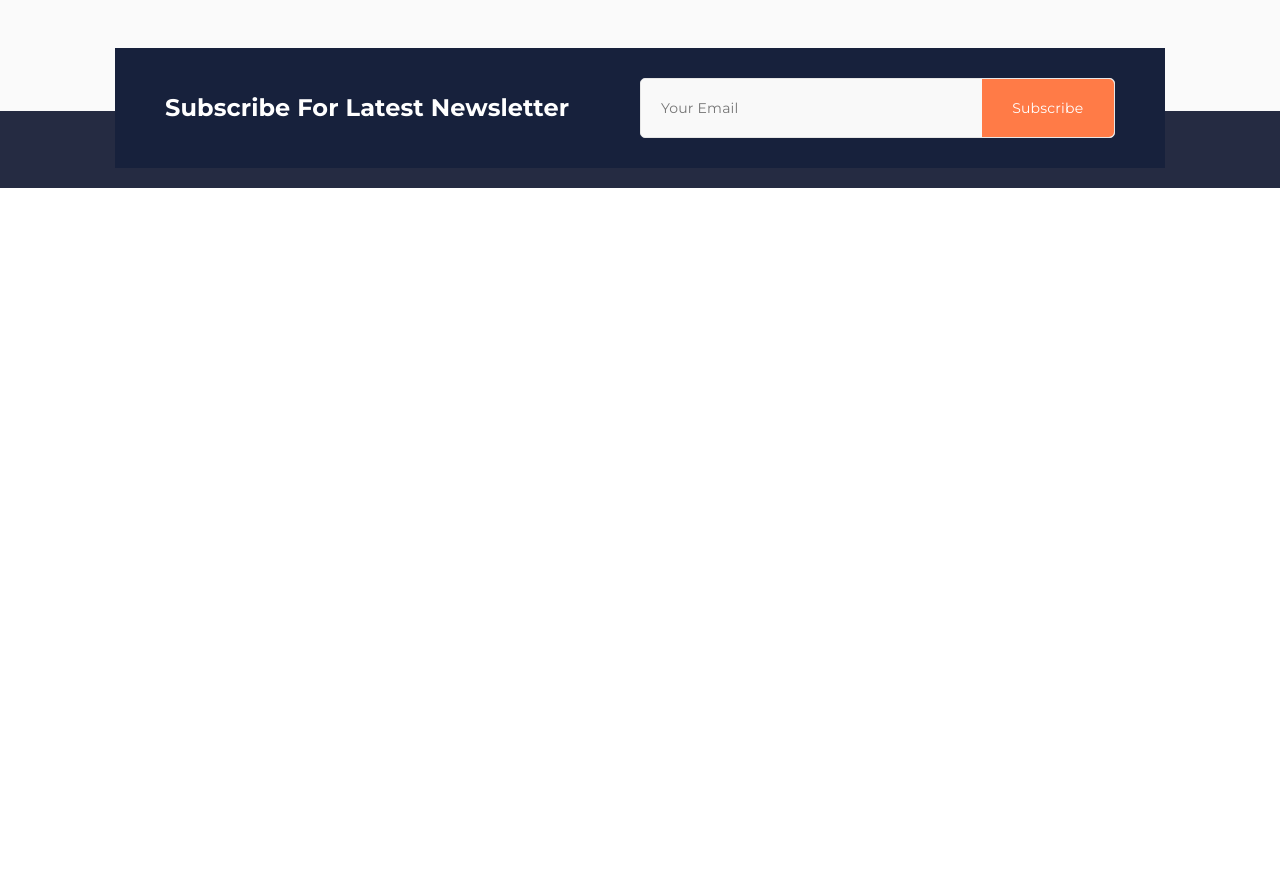
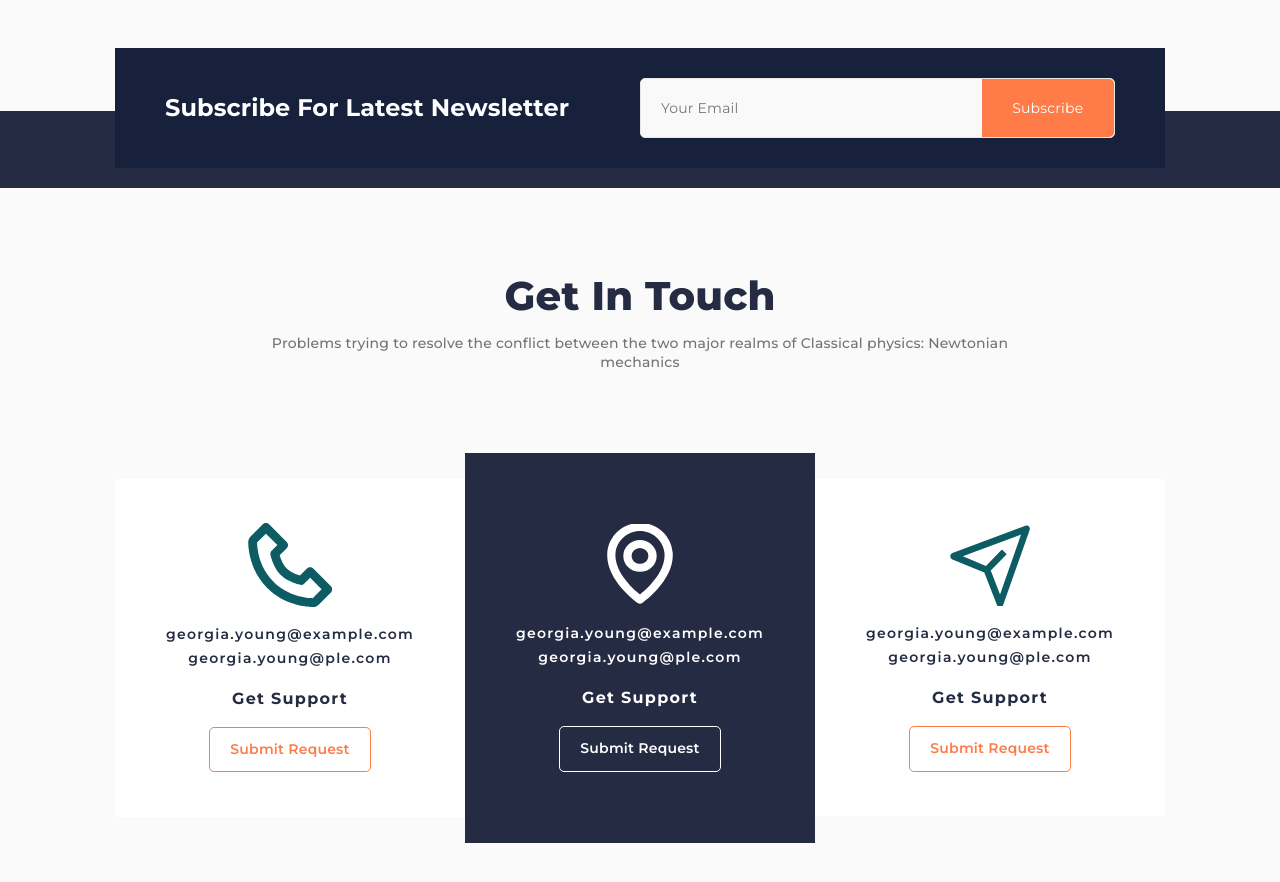
Before and after one commit to and-yevchenko/Relvise, a website built with Vite: page index.html in a window 1280 px wide. Shown: the part 3005-3887 px from the top of the page. Before the commit the page ends 3193 px from the top, so only its background shows below. Built offline with nearby package versions, Linux system fonts and the light colour scheme.

Commit message:
Add section contact

```diff
--- a/index.html
+++ b/index.html
@@ -192,6 +192,35 @@
             </div>
             <div class="social__decor"></div>
         </section>
+        <!-- /***SECTION CONTACTS***/ -->
+        <section class="contact">
+            <div class="contact__container">
+                <div class="contact__textbox textbox">
+                    <h2 class="textbox__title">Get In Touch</h2>
+                    <p class="textbox__text">Problems trying to resolve the conflict between the two major realms of Classical physics: Newtonian mechanics </p>
+                </div>
+                <div class="contact__support support">
+                    <div class="support__item">
+                        <img src="./public/icon/contact/icon-tel.svg" alt="telephone" class="support__icon">
+                        <div class="support__adres">georgia.young@example.com<br>georgia.young@ple.com</div>
+                        <div class="support__title">Get Support</div>
+                        <button type="button" class="support__button button-contact">Submit Request</button>
+                    </div>
+                    <div class="support__item support__item--2">
+                        <img src="./public/icon/contact/icon-map.svg" alt="map" class="support__icon">
+                        <div class="support__adres">georgia.young@example.com<br>georgia.young@ple.com</div>
+                        <div class="support__title">Get Support</div>
+                        <button type="button" class="support__button button-contact">Submit Request</button>
+                    </div>
+                    <div class="support__item">
+                        <img src="./public/icon/contact/icon-gram.svg" alt="email" class="support__icon">
+                        <div class="support__adres">georgia.young@example.com<br>georgia.young@ple.com</div>
+                        <div class="support__title">Get Support</div>
+                        <button type="button" class="support__button button-contact">Submit Request</button>
+                    </div>
+                </div>
+            </div>
+        </section>
       </main>
     </div>
     <script type="module" src="/main.js"></script>
--- a/src/style/App.scss
+++ b/src/style/App.scss
@@ -36,4 +36,5 @@ $maxWidthContainer: 1050px;
 @import './sections/practice.scss';
 @import './sections/who-we.scss';
 @import './sections/social.scss';
+@import './sections/contact.scss';
 // @import './layout/footer.scss';
--- /dev/null
+++ b/src/style/sections/contact.scss
@@ -0,0 +1,64 @@
+.contact {
+    &__container {
+        padding: 5rem 15px 9.25rem 15px;
+    }
+    &__textbox {
+        margin-bottom: 5rem;
+        text-align: center;
+        padding: 0 clm-rem(3, 1440, 10);
+        @media screen and (max-width:424px) {
+            padding: 0 1.5rem;
+        }
+    }
+}
+
+.support {
+    display: flex;
+    align-items: center;
+    @media screen and (max-width:767px) {
+        flex-direction: column;
+    }
+    &__item {
+        width: 100%;
+        background-color: colors.$background-white;
+        flex: 1;
+        text-align: center;
+        padding: clm-rem(1.8, 1440, 3.125) clm-rem(1, 1440, 2.5);
+    }
+    &__icon {
+        width: 30%;
+        &:not(:last-child) {
+            margin-bottom: 1rem;
+        }
+    }
+    &__adres {
+        @include mixins.fontParams(clm-rem(0.65, 1024, 0.875), colors.$text-title, 600, 1.7, 0.2);
+        &:not(:last-child) {
+            margin-bottom: 1rem;
+        }
+        @media screen and (max-width:767px) {
+            font-size: 0.875rem;
+        }
+    }
+    &__title {
+        @include mixins.fontParams(clm-rem(0.875, 1024, 1), colors.$text-title, 700, 1.5, 0.1);
+        &:not(:last-child) {
+            margin-bottom: 1rem;
+        }
+        @media screen and (max-width:767px) {
+            font-size: 1rem;
+        }
+    }
+    &__item--2 {
+        background-color: colors.$background-violet;
+        padding: clm-rem(2.5, 1440, 5) clm-rem(1, 1440, 2.5);
+        & .support__adres,
+        & .support__title {
+            color: colors.$text-white;
+        }
+        & .support__button {
+            color: colors.$text-white;
+            border: 1px solid colors.$text-white;
+        }
+    }
+}
--- a/src/style/ui/buttons.scss
+++ b/src/style/ui/buttons.scss
@@ -11,7 +11,7 @@
         transition: all 0.2s ease-out;
     }
 }
-.button--transparent{
+.button--transparent {
     background-color: transparent;
     color: colors.$btn-blue;
     border: 1px solid colors.$btn-blue;
@@ -19,3 +19,15 @@
         background-color: colors.$btn-hover-blue;
     }
 }
+.button-contact {
+    background-color: transparent;
+    border: 1px solid colors.$btn-orange;
+    border-radius: 5px;
+    @include mixins.fontParams(0.875rem, colors.$btn-orange, 600, 1.7, 0.2px);
+    padding: 0.625rem 1.25rem;
+    transition: background 0.2s ease-out;
+    &:hover {
+        background-color: #00000025;
+        transition: background 0.2s ease-out;
+    }
+}
```
